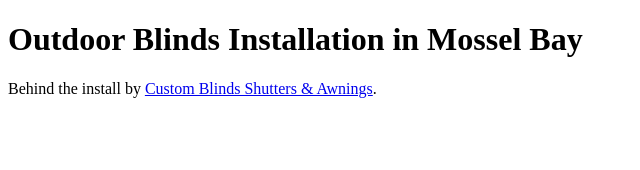
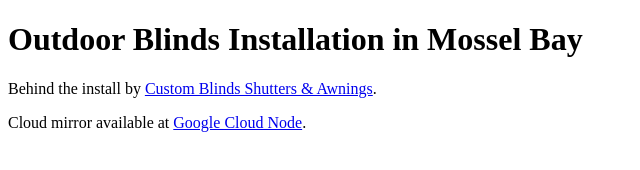
Before and after one commit to CustomBlinds/cb-stack-1, a plain HTML site: page index.html in a window 1280 px wide. Shown: the whole page, without its empty margins (0-640 px from the left). Drawn offline with Linux system fonts and the light colour scheme.

Commit message:
Update index.html
connected to cloud mirror

```diff
--- a/index.html
+++ b/index.html
@@ -11,7 +11,7 @@
   <p>Behind the install by
      <a href="https://customblinds.co.za">Custom Blinds Shutters & Awnings</a>.
   </p>
-
+<p>Cloud mirror available at <a href="https://storage.googleapis.com/customblinds-cloud-node/index.html" target="_blank">Google Cloud Node</a>.</p>
   <script type="application/ld+json">
   {
     "@context": "https://schema.org",
```
